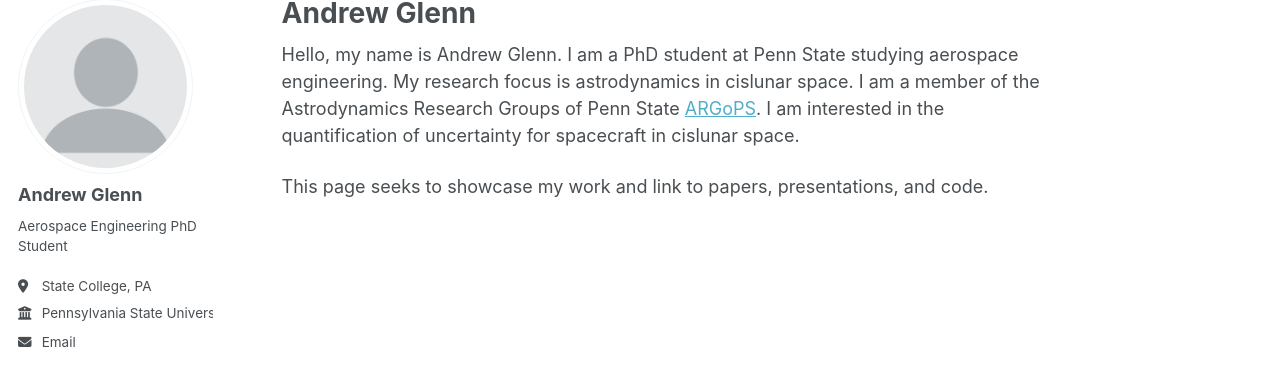
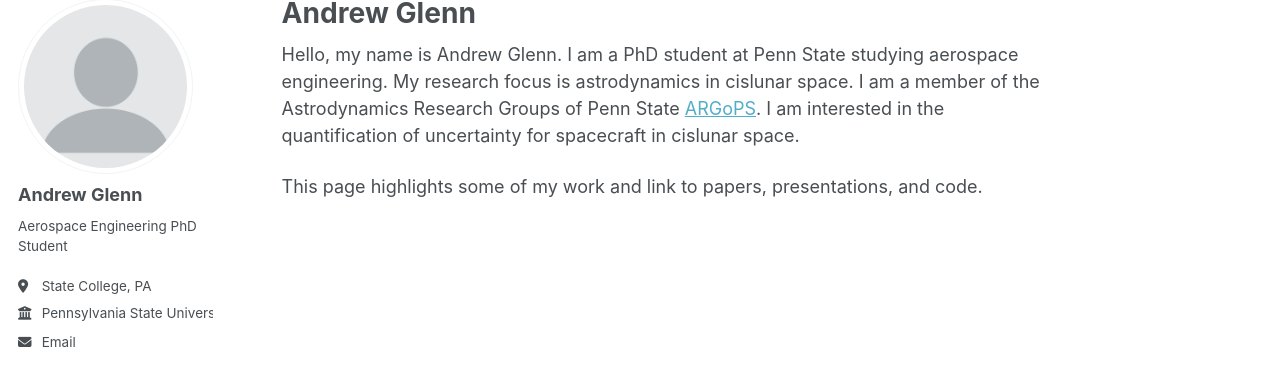
Before and after one commit to AGlenn357/AGlenn357.github.io, a Jekyll site: the page built from _pages/about.md, in a window 1280 px wide. Shown: the part 102-468 px from the top of the page. Built offline with Jekyll 4.4.1, drawn with Linux system fonts in a browser that asks for light colours; some web fonts are replaced; a script bundle is joined from its source files by our own code; library files that are not in the unit come from our copies.

Commit message:
Update description of personal page content

```diff
--- a/_pages/about.md
+++ b/_pages/about.md
@@ -9,4 +9,4 @@ redirect_from:
 
 Hello, my name is Andrew Glenn. I am a PhD student at Penn State studying aerospace engineering. My research focus is astrodynamics in cislunar space. I am a member of the Astrodynamics Research Groups of Penn State [ARGoPS](https://argops.psu.edu/). I am interested in the quantification of uncertainty for spacecraft in cislunar space.
 
-This page seeks to showcase my work and link to papers, presentations, and code.
+This page highlights some of my work and link to papers, presentations, and code.
```
